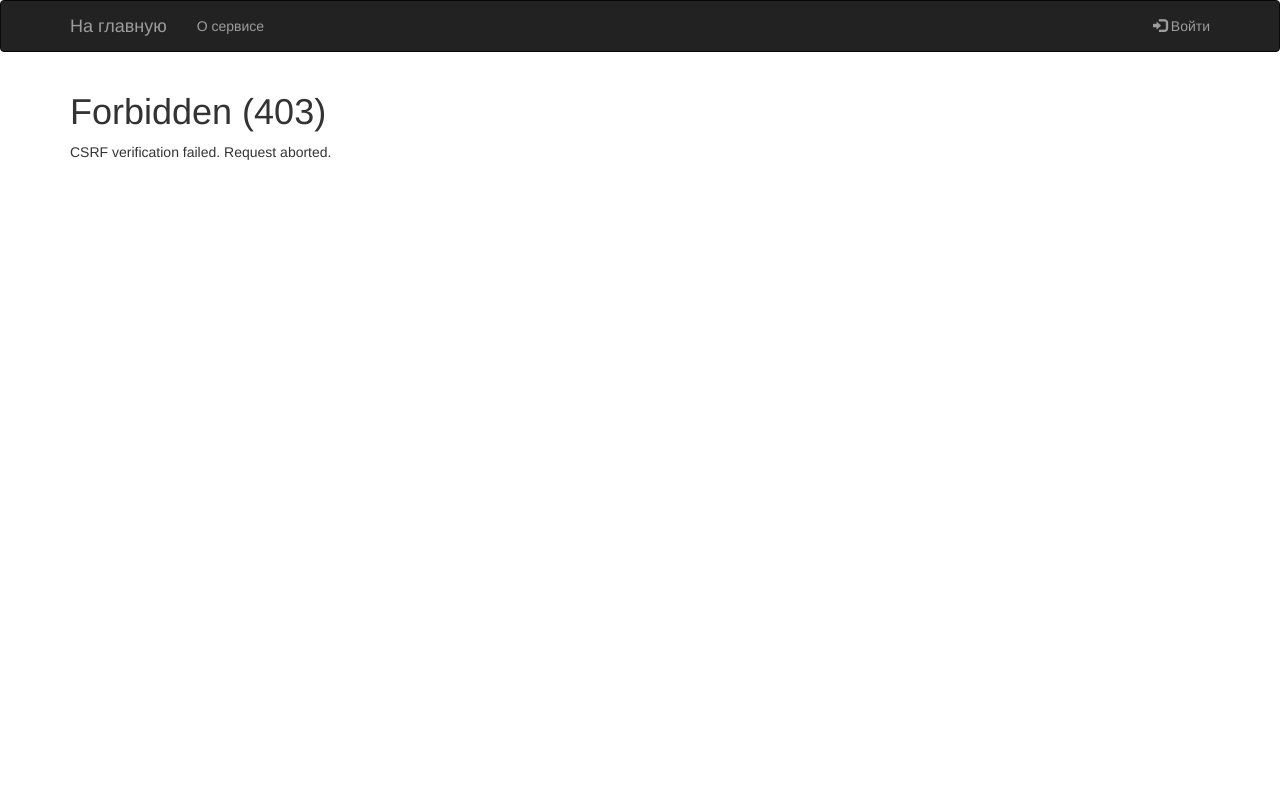
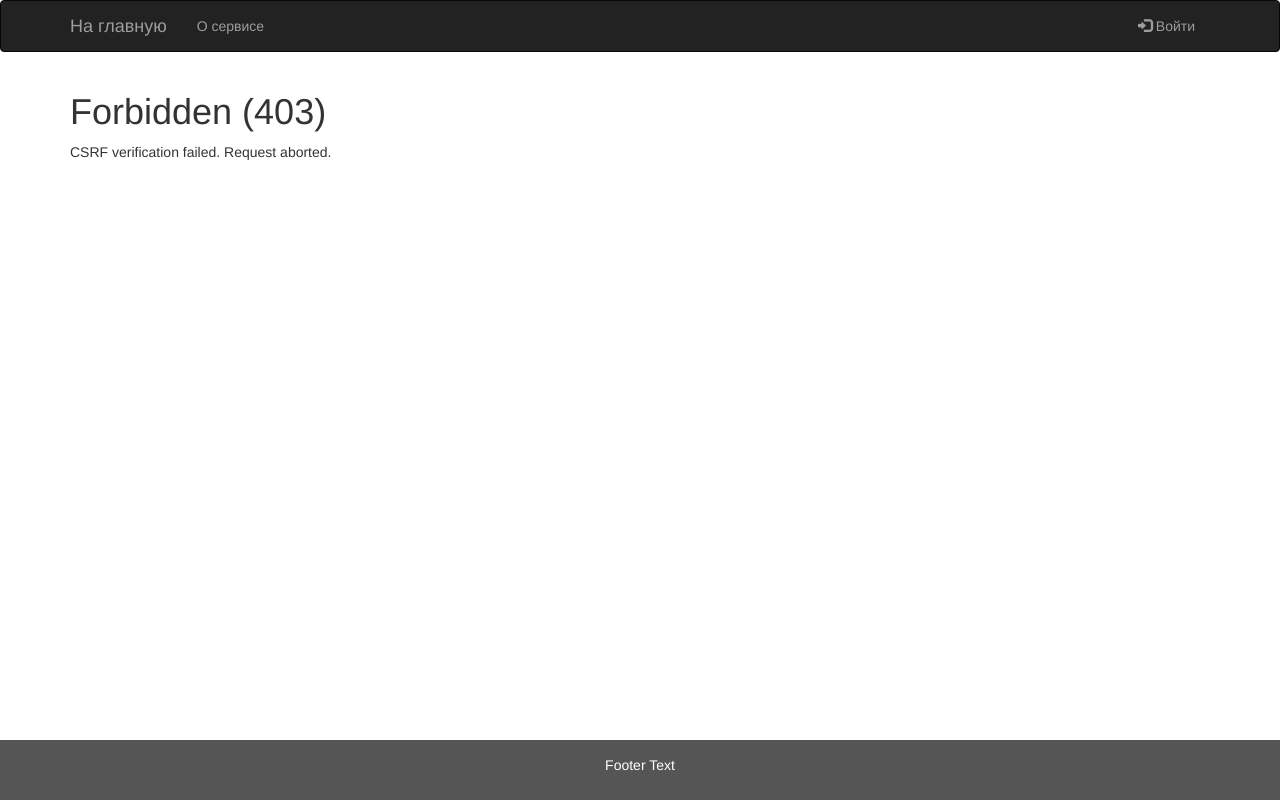
Before and after one commit to azenkov1991/webreg, a Django app: template webreg/main/templates/403_csrf.html in a window 1280 px wide. Run offline with Django 3.2, Linux system fonts and the light colour scheme; the template is opened without the code that fills it, so the values that code supplies are empty; some libraries are stand-ins or nearby versions.

Commit message:
Футер внизу страницы

```diff
--- /dev/null
+++ b/webreg/main/static/css/main.css
@@ -0,0 +1,25 @@
+
+html, body{
+  height: 100%;
+  min-height: 600px;
+}
+
+#body {
+
+  padding-bottom: 60px;
+}
+
+#main-container {
+   min-height: 100%;
+   position: relative;
+}
+
+#footer {
+  background-color: #555;
+  position:absolute;
+  bottom:0;
+  height:60px;
+  width: 100%;
+  color: white;
+  padding: 15px;
+}
--- a/webreg/main/templates/base.html
+++ b/webreg/main/templates/base.html
@@ -15,10 +15,13 @@
 
     {% block css %}
     <link rel="stylesheet" href="{% static 'library/bootstrap/dist/css/bootstrap.min.css' %}">
+    <link rel="stylesheet" href="{% static 'css/main.css' %}">
     {% endblock %}
   </head>
 
   <body>
+    <div id="main-container">
+      <div id="body">
         <nav class="navbar navbar-inverse">
           <div class="container">
             <div class="navbar-header">
@@ -29,16 +32,18 @@
                 <span class="icon-bar"></span>
               </button>
             </div>
-        <div id="main-navbar-collapse">
+            <div class="collapse navbar-collapse" id="main-navbar-collapse">
+              {% block navigation-panel %}
               <ul class="nav navbar-nav">
                 <li class="nav-item">
                   <a class="nav-link" href="{% url 'about' %}">О сервисе</a>
                 </li>
               </ul>
+              {% endblock navigation-panel %}
               <ul class="nav navbar-nav navbar-right">
                 {% if request.user.is_authenticated %}
                 <li class="nav-item navbar-right">
-              <a id="log-out-link" class="nav-link navbar-right"  href="{% url 'account_logout' %}"><span class="glyphicon glyphicon-log-in"></span> Выйти</a>
+                  <a id="log-out-link" class="nav-link navbar-right"  href="{% url 'account_logout' %}"><span class="glyphicon glyphicon-log-out"></span> Выйти</a>
                 </li>
                 {% else %}
                 <li class="nav-item">
@@ -71,6 +76,10 @@
         {% endblock javascript %}
 
         {% block modal %}{% endblock modal %}
-
+      </div> <!-- id=body-->
+      <footer class="text-center" id="footer">
+        <p>Footer Text</p>
+      </footer>
+    </div> <!-- /main-container -->
   </body>
 </html>
```
Lines whose indentation alone changed are shown as unchanged.
